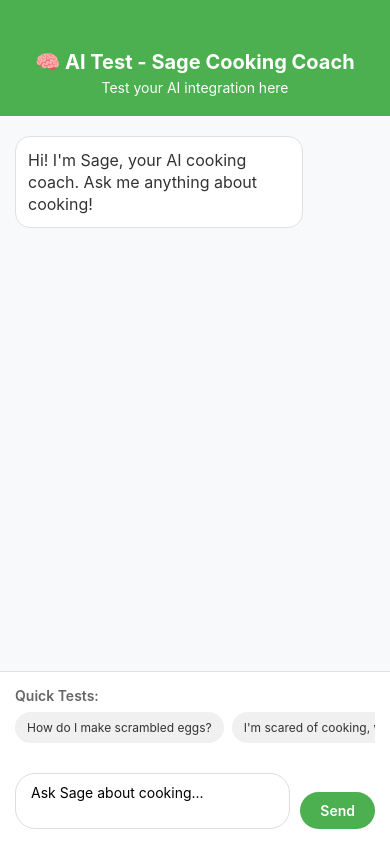
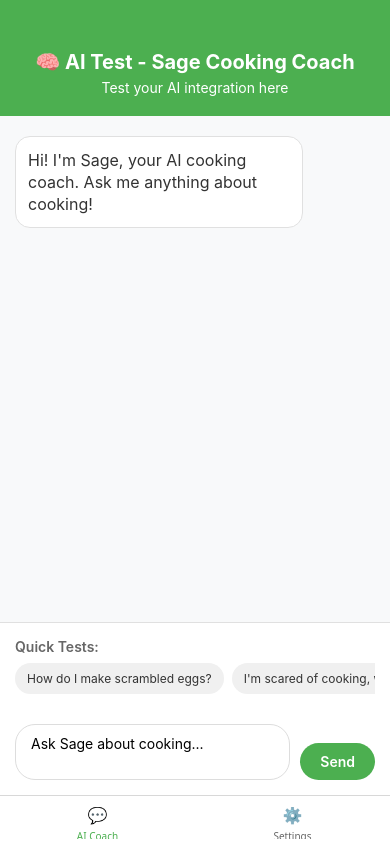
Before and after one commit to blakepennington97/Sage, a React Native app: screen / in a window 390 px wide. Built offline with nearby package versions, Linux system fonts and the light colour scheme.

Commit message:
Updated App.tsx with basic nav

```diff
--- a/App.tsx
+++ b/App.tsx
@@ -1,13 +1,41 @@
 // App.tsx - Replace your existing App.tsx with this
 import React from "react";
 import { StatusBar } from "expo-status-bar";
+import { NavigationContainer } from "@react-navigation/native";
+import { createBottomTabNavigator } from "@react-navigation/bottom-tabs";
 import { AITestScreen } from "./src/screens/AITestScreen";
+import { SettingsScreen } from "./src/screens/SettingsScreen";
+
+const Tab = createBottomTabNavigator();
 
 export default function App() {
   return (
-    <>
-      <StatusBar style="light" />
-      <AITestScreen />
-    </>
+    <NavigationContainer>
+      <StatusBar style="dark" />
+      <Tab.Navigator
+        screenOptions={{
+          tabBarActiveTintColor: "#4CAF50",
+          tabBarInactiveTintColor: "#666",
+          headerShown: false,
+        }}
+      >
+        <Tab.Screen
+          name="Chat"
+          component={AITestScreen}
+          options={{
+            tabBarIcon: () => "💬",
+            title: "AI Coach",
+          }}
+        />
+        <Tab.Screen
+          name="Settings"
+          component={SettingsScreen}
+          options={{
+            tabBarIcon: () => "⚙️",
+            title: "Settings",
+          }}
+        />
+      </Tab.Navigator>
+    </NavigationContainer>
   );
 }
```
